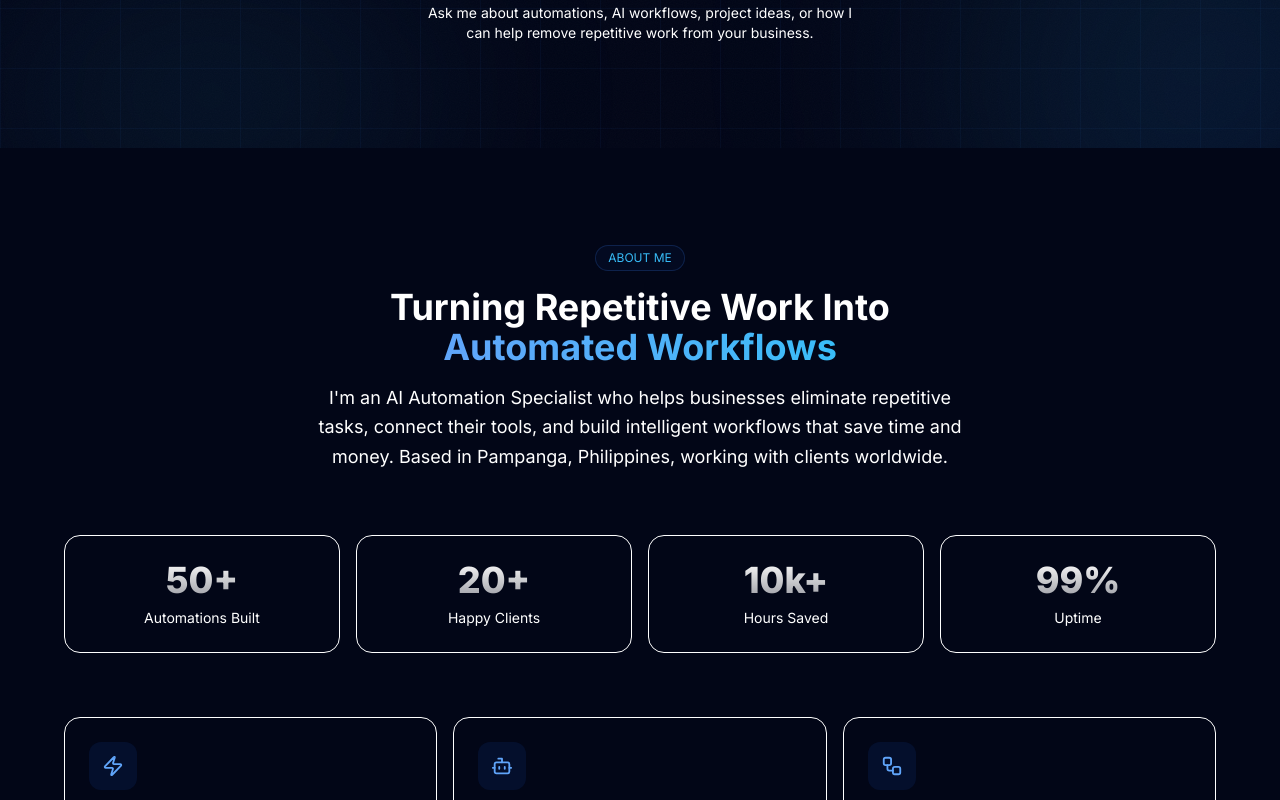
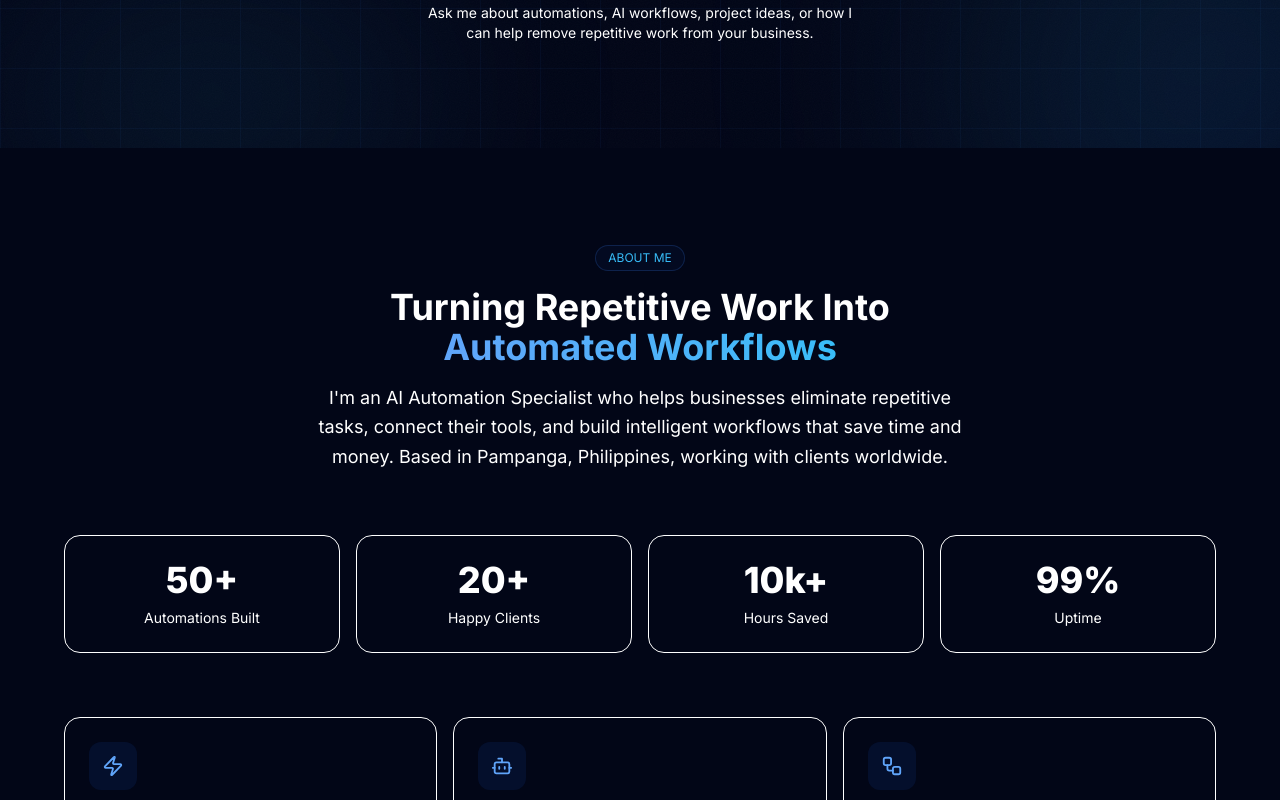
Before and after one commit to aljonbacani005-TVA/aljon-portfolio, a Next.js app: page / in a window 1280 px wide. Shown: the part 652-1452 px from the top of the page. Built offline with nearby package versions, Linux system fonts and the light colour scheme.

Commit message:
Fix placeholder text and stats numbers visibility

```diff
--- a/app/globals.css
+++ b/app/globals.css
@@ -161,6 +161,17 @@ html[data-theme="light"] .aurora::after {
   background-size: 256px 256px;
 }
 
+/* ===== Placeholder fix ===== */
+::placeholder {
+  color: var(--text-muted) !important;
+  opacity: 1;
+}
+
+::-webkit-input-placeholder {
+  color: var(--text-muted) !important;
+  opacity: 1;
+}
+
 /* ===== Animations ===== */
 @keyframes glow-pulse {
   0%, 100% { box-shadow: 0 0 20px rgba(59, 130, 246, 0.3), 0 0 60px rgba(59, 130, 246, 0.1); }
--- a/components/About.tsx
+++ b/components/About.tsx
@@ -51,7 +51,7 @@ export function About() {
               key={stat.label}
               className="relative group rounded-2xl border border-[--border-subtle] bg-[--surface] p-6 text-center hover:border-primary-500/20 hover:bg-primary-600/5 transition-all duration-300"
             >
-              <div className="text-3xl sm:text-4xl font-extrabold bg-gradient-to-b from-white to-white/60 bg-clip-text text-transparent mb-2">
+              <div className="text-3xl sm:text-4xl font-extrabold text-[--text-primary] mb-2">
                 {stat.value}
               </div>
               <div className="text-sm text-[--text-muted]">{stat.label}</div>
```
